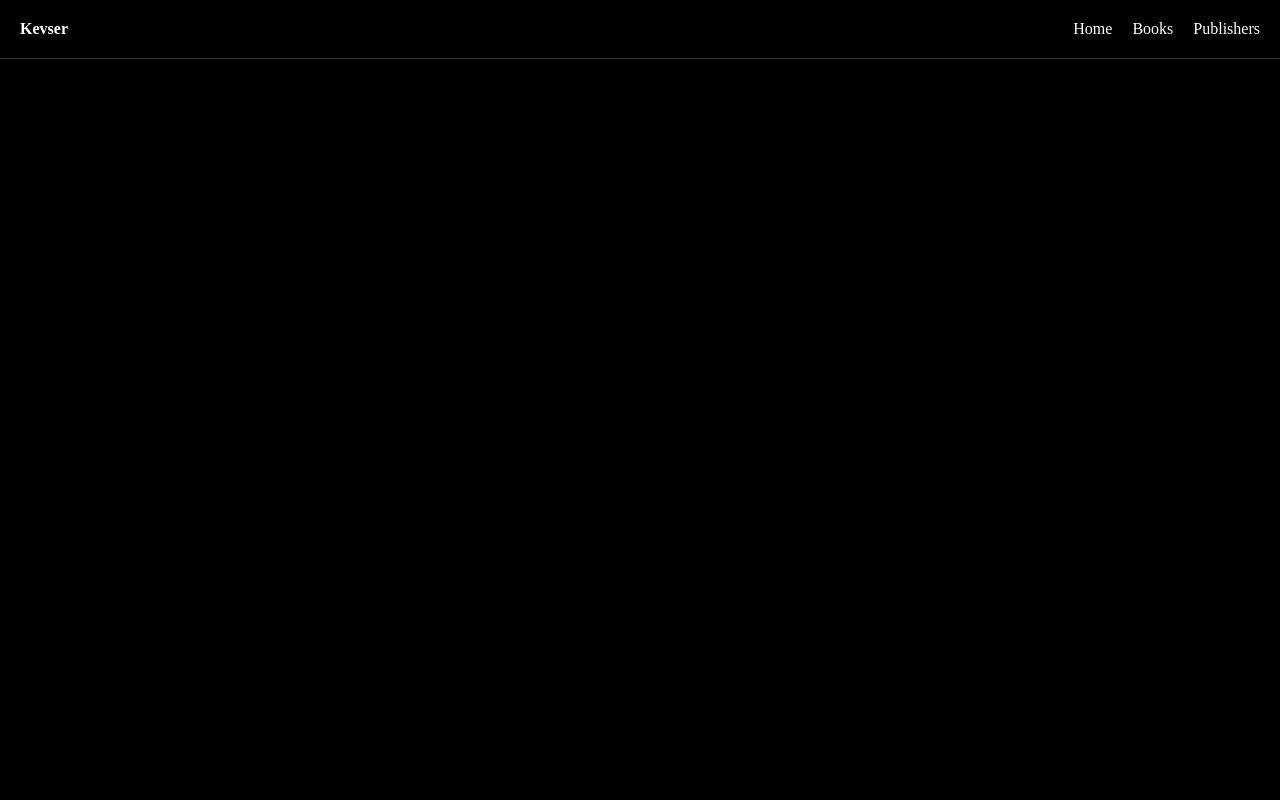
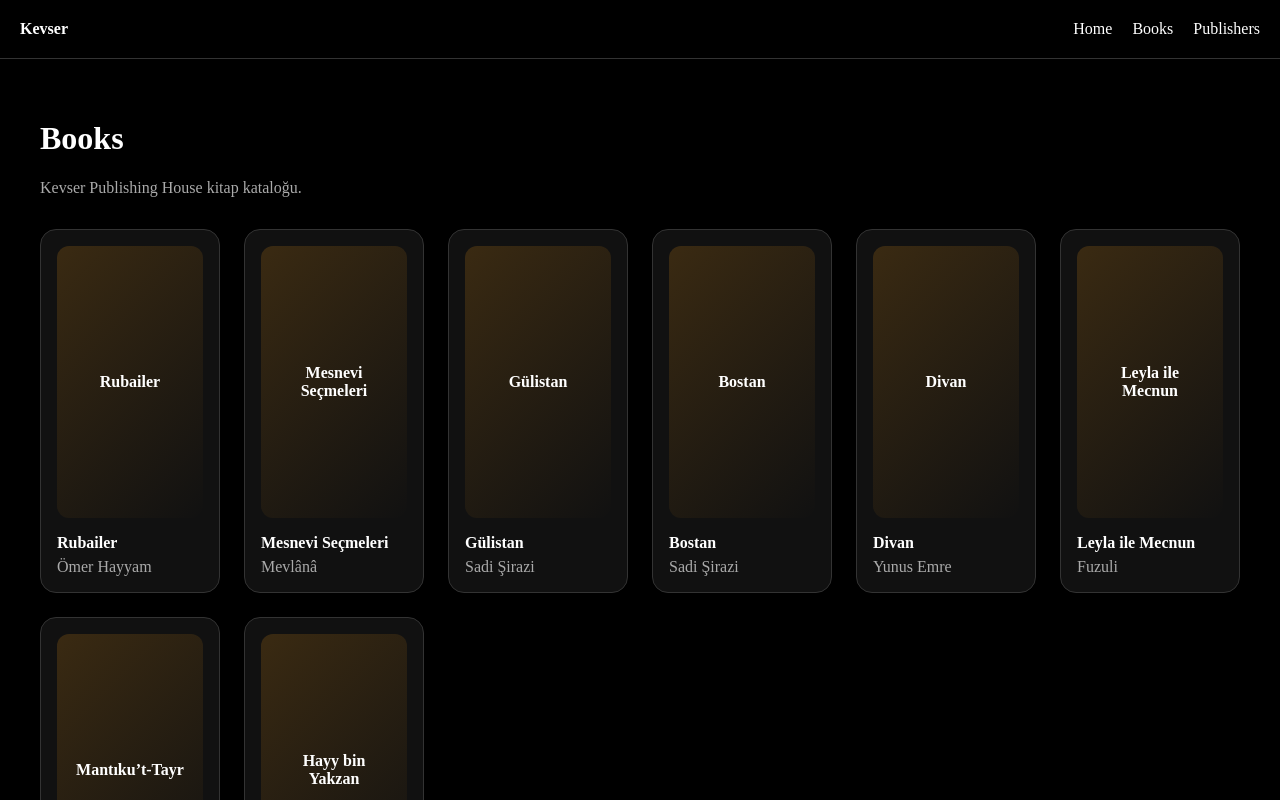
Before and after one commit to distrokidayd/kevser, a Next.js app: page /books in a window 1280 px wide. Before the commit this address had no page. Shown: the top 800 px of the page. Built offline with nearby package versions, Linux system fonts and the light colour scheme.

Commit message:
add books page

```diff
--- /dev/null
+++ b/app/books/page.js
@@ -0,0 +1,59 @@
+const books = [
+  { title: "Rubailer", author: "Ömer Hayyam", url: "/books/omerhayyam/rubailer" },
+  { title: "Mesnevi Seçmeleri", author: "Mevlânâ", url: "/books/mevlana/mesnevi-secmeleri" },
+  { title: "Gülistan", author: "Sadi Şirazi", url: "/books/sadisirazi/gulistan" },
+  { title: "Bostan", author: "Sadi Şirazi", url: "/books/sadisirazi/bostan" },
+  { title: "Divan", author: "Yunus Emre", url: "/books/yunusemre/divan" },
+  { title: "Leyla ile Mecnun", author: "Fuzuli", url: "/books/fuzuli/leyla-ile-mecnun" },
+  { title: "Mantıku’t-Tayr", author: "Attâr", url: "/books/attar/mantikut-tayr" },
+  { title: "Hayy bin Yakzan", author: "İbn Tufeyl", url: "/books/ibntufeyl/hayy-bin-yakzan" }
+];
+
+export default function BooksPage() {
+  return (
+    <main style={{ padding: "40px", color: "white", background: "black", minHeight: "100vh" }}>
+      <h1>Books</h1>
+      <p style={{ color: "#aaa" }}>
+        Kevser Publishing House kitap kataloğu.
+      </p>
+
+      <div style={{
+        display: "grid",
+        gridTemplateColumns: "repeat(auto-fit, minmax(180px, 1fr))",
+        gap: "24px",
+        marginTop: "32px"
+      }}>
+        {books.map((book) => (
+          <a
+            key={book.url}
+            href={book.url}
+            style={{
+              color: "white",
+              textDecoration: "none",
+              border: "1px solid #333",
+              borderRadius: "16px",
+              padding: "16px",
+              background: "#111"
+            }}
+          >
+            <div style={{
+              height: "240px",
+              borderRadius: "12px",
+              background: "linear-gradient(135deg, #3a2a12, #111)",
+              display: "flex",
+              alignItems: "center",
+              justifyContent: "center",
+              textAlign: "center",
+              padding: "16px",
+              marginBottom: "16px"
+            }}>
+              <strong>{book.title}</strong>
+            </div>
+            <div style={{ fontWeight: "bold" }}>{book.title}</div>
+            <div style={{ color: "#aaa", marginTop: "6px" }}>{book.author}</div>
+          </a>
+        ))}
+      </div>
+    </main>
+  );
+}
```
